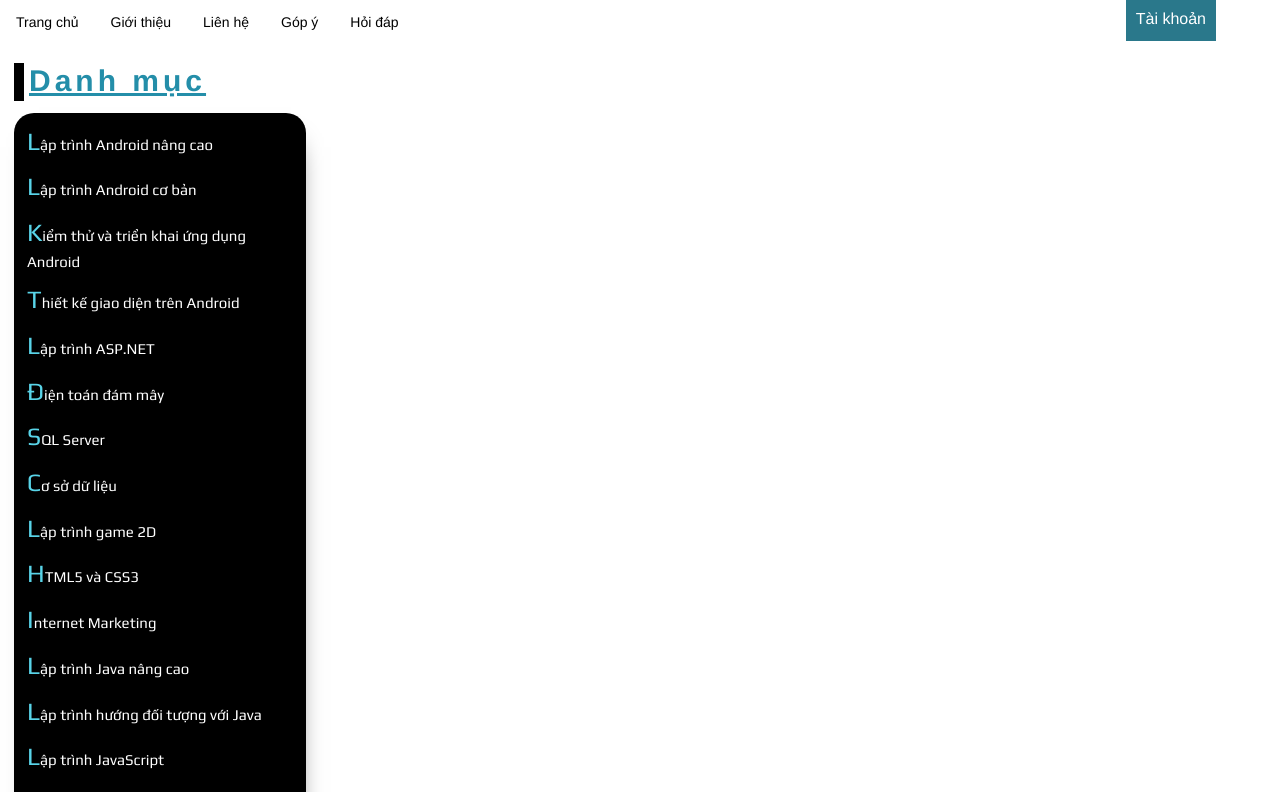
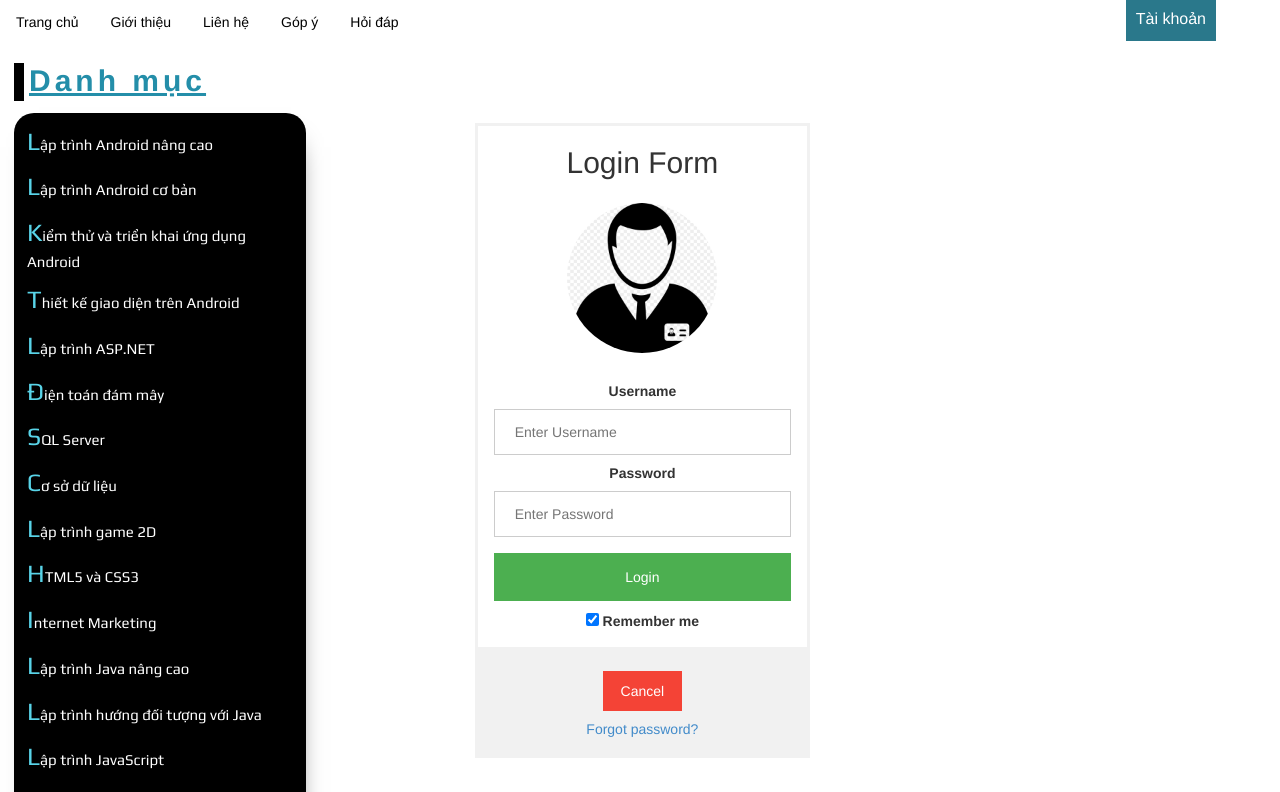
Before and after one commit to chinhhi102/Bootstrap_AngularJS_Assignment, an Angular app in the folder Online-Training/: page /dangnhap in a window 1280 px wide. Shown: the part 240-1032 px from the top of the page. Built offline with nearby package versions, Linux system fonts and the light colour scheme.

Commit message:
Fix login form

```diff
--- a/Online-Training/src/app/View/Manager_User/login/login.component.css
+++ b/Online-Training/src/app/View/Manager_User/login/login.component.css
@@ -1,5 +1,15 @@
-body {font-family: Arial, Helvetica, sans-serif;}
-form {border: 3px solid #f1f1f1;}
+.loginForm{
+  padding: 15% 5% 5% 30%;
+}
+form {
+  width: 100%;
+  border: 3px solid #f1f1f1;
+}
+
+.containersetion{
+  display: block;
+  text-align: center;
+}
 
 input[type=text], input[type=password] {
   width: 100%;
@@ -42,10 +52,11 @@ img.avatar {
 
 .container {
   padding: 16px;
+  width: 100%;
 }
 
 span.psw {
-  float: right;
+  float: block;
   padding-top: 16px;
 }
 
--- a/Online-Training/src/app/View/Manager_User/login/login.component.html
+++ b/Online-Training/src/app/View/Manager_User/login/login.component.html
@@ -1,25 +1,29 @@
+<div class="loginForm">
+  <form action="#">
     <h2>Login Form</h2>
 
-<form action="/action_page.php">
+    <div class="containersetion">
       <div class="imgcontainer">
         <img src="/assets/images/team/hinhlogin.jpg" alt="Avatar" class="avatar" style="width: 150px">
       </div>
 
       <div class="container">
-    <label for="uname"><b>Username</b></label>
-    <input type="text" placeholder="Enter Username" name="uname" required>
+        <label for="uname"><b>Username</b></label><br>
+        <input type="text" placeholder="Enter Username" name="uname" required><br>
 
-    <label for="psw"><b>Password</b></label>
+        <label for="psw"><b>Password</b></label><br>
         <input type="password" placeholder="Enter Password" name="psw" required>
 
-    <button type="submit">Login</button>
+        <button type="submit">Login</button><br>
         <label>
           <input type="checkbox" checked="checked" name="remember"> Remember me
         </label>
       </div>
 
       <div class="container" style="background-color:#f1f1f1">
-    <button type="button" class="cancelbtn">Cancel</button>
-    <span class="psw">Forgot <a href="#">password?</a></span>
+        <button type="button" class="cancelbtn">Cancel</button><br>
+        <span class="psw"><a href="#">Forgot password?</a></span>
+      </div>
     </div>
   </form>
+</div>
--- a/Online-Training/src/app/app.component.css
+++ b/Online-Training/src/app/app.component.css
@@ -86,4 +86,5 @@ article{
   clear: both;
   width: 65%;
   display: table-cell;
+  text-align: center;
 }
```
Lines whose indentation alone changed are shown as unchanged.
